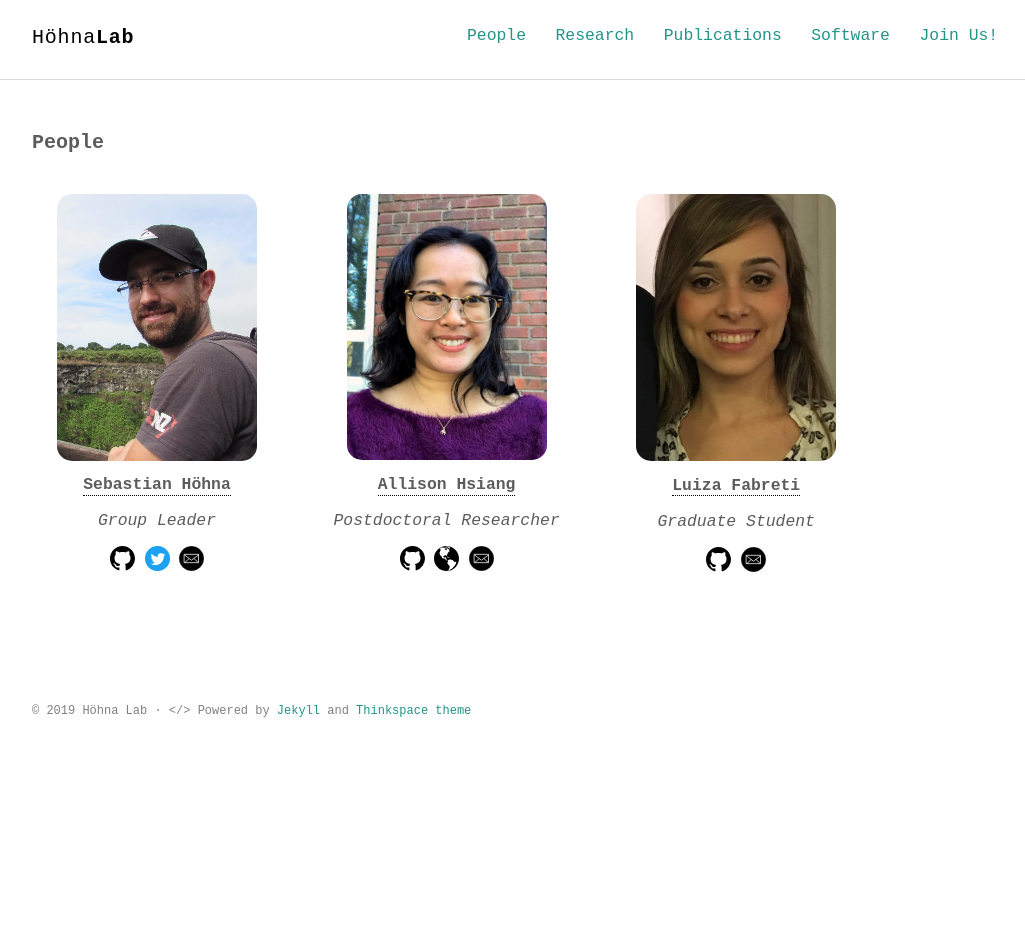
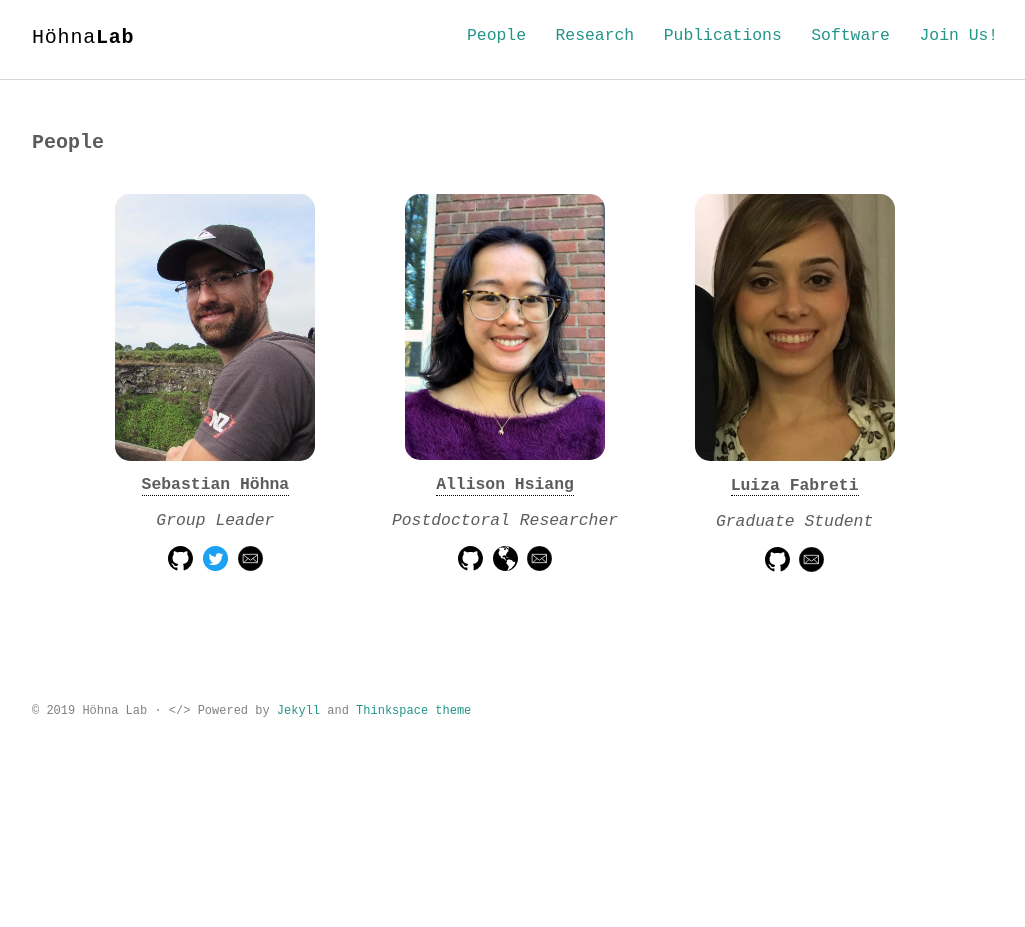
Before and after one commit to hoehnalab/hoehnalab.github.io, a Jekyll site: the page built from people.md, in a window 1280 px wide. Shown: the whole page, without its empty margins (120-1145 px from the left). Built offline with Jekyll 4.4.1, drawn with Linux system fonts in a browser that asks for light colours; some web fonts are replaced.

Commit message:
Centering for 'People' page

```diff
--- a/assets/css/main.scss
+++ b/assets/css/main.scss
@@ -35,7 +35,11 @@ img.floatright {
 
 
 // People page formatting
-div.item {
+.cpeople {
+    text-align: center;
+}
+
+.item {
     vertical-align: top;
     display: inline-block;
     text-align: center;
--- a/people.md
+++ b/people.md
@@ -3,6 +3,8 @@ layout: page
 title: People
 permalink: /people/
 ---
+
+<div class="cpeople">
 
 <div class="item">
     <img class="rcornersimage" src="/assets/images/sebastian.jpg">
@@ -57,3 +59,5 @@ permalink: /people/
         I'm interested in computational and evolutionary biology. Specially, improving the way we model evolution. My research involves Bayesian phylogenetic inference and underlying topics such as, model selection, testing the adequacy of the most commonly used substitution models and assessing convergence of the Markov Chain Monte Carlo.
     </div>
 </div>
+
+</div>
```
